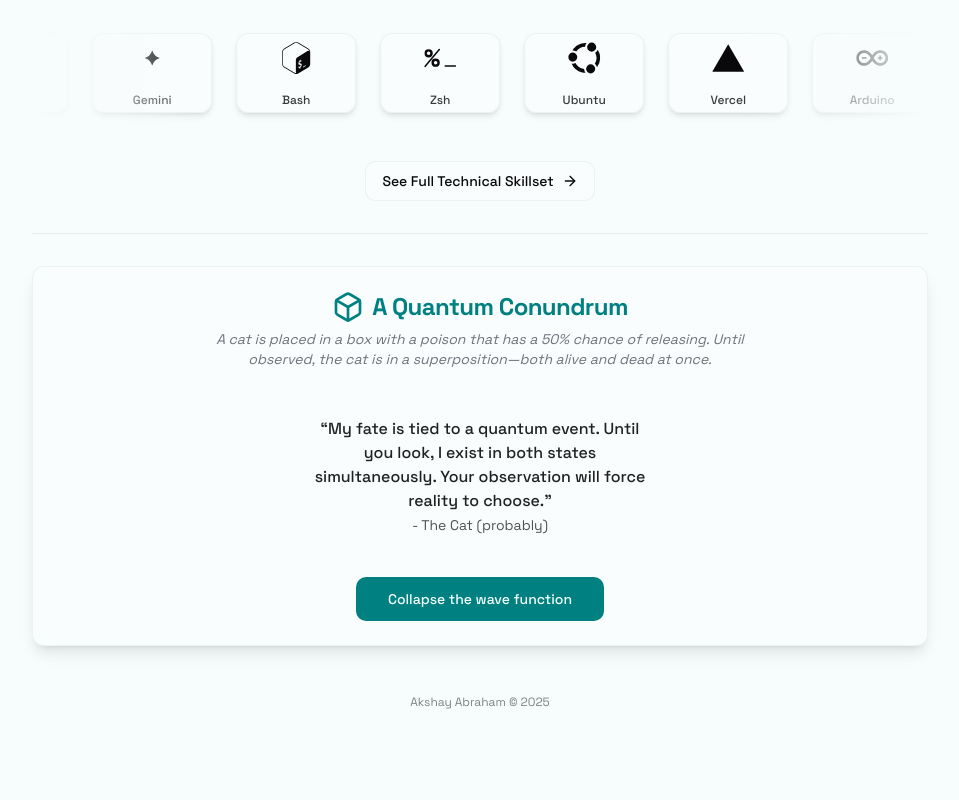
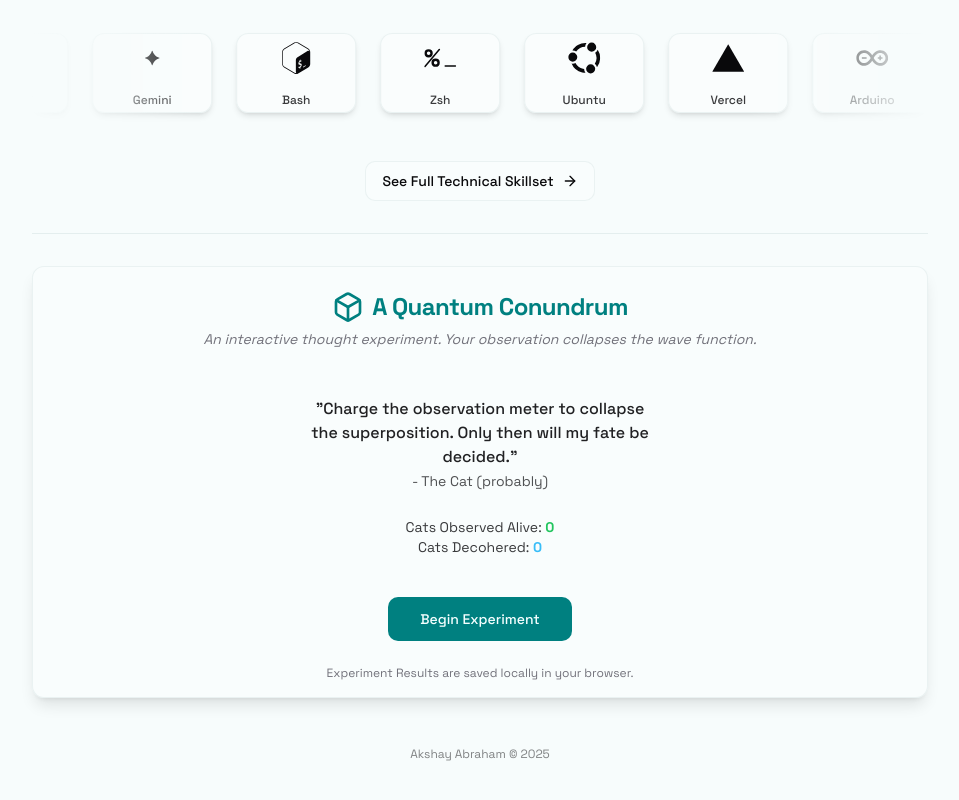
Before and after one commit to akshay-abraham/Quantalink, a Next.js app: page / in a window 1280 px wide. Shown: the part 1670-2470 px from the top of the page, without its empty margins (160-1119 px from the left). Before the commit the page ends 2428 px from the top, so only its background shows below. Built offline with nearby package versions, Linux system fonts and the light colour scheme.

Commit message:
feat: implement game remake - phase 2

```diff
--- a/src/components/easter-egg.tsx
+++ b/src/components/easter-egg.tsx
@@ -1,12 +1,12 @@
 /**
  * @file src/components/easter-egg.tsx
  * @description A fun, interactive "game" component based on the Schrödinger's Cat thought experiment.
- *              It allows the user to "collapse the wave function" and see a random outcome.
+ *              It allows the user to "collapse the wave function" after completing a mini-game.
  * @note This is a client component due to its use of state (`useState`) and effects (`useEffect`).
  */
 "use client"
 
-import { useState, useRef, useEffect } from 'react';
+import { useState, useRef, useEffect, useCallback } from 'react';
 import { Button } from "@/components/ui/button";
 import {
   Card,
@@ -16,25 +16,21 @@ import {
   CardHeader,
   CardTitle,
 } from "@/components/ui/card"
-import { Box, Cat, Ghost, PartyPopper } from 'lucide-react';
+import { Box, Cat, Ghost, PartyPopper, Timer, Zap } from 'lucide-react';
 import { cn } from '@/lib/utils';
 import { useInView } from '@/hooks/use-in-view';
+import { Progress } from '@/components/ui/progress';
 
-// Defines the color palettes for the particle effects.
-const particleColors = {
+type GameState = 'idle' | 'playing' | 'revealing' | 'result' | 'failed';
+type CatState = 'alive' | 'ghost' | null;
+
+const PARTICLE_COLORS = {
   popper: ['#facc15', '#fb923c', '#f87171', '#4ade80', '#22d3ee', '#a78bfa', '#f472b6', '#818cf8'],
   ghost: ['#a5f3fc', '#67e8f9', '#c4b5fd', '#a78bfa', '#f0abfc', '#bae6fd'],
 };
 
-/**
- * A single particle component for the celebratory/spooky animations.
- * @param {{ type: 'popper' | 'ghost' }} props - The props object.
- * @param {'popper' | 'ghost'} props.type - The type of particle to render, determines color and icon.
- * @returns {JSX.Element} A div with randomized animation styles.
- */
 const Particle = ({ type }: { type: 'popper' | 'ghost' }) => {
-  // Select a random color from the appropriate palette.
-  const color = particleColors[type][Math.floor(Math.random() * particleColors[type].length)];
+  const color = PARTICLE_COLORS[type][Math.floor(Math.random() * PARTICLE_COLORS[type].length)];
   const style: React.CSSProperties = {
     position: 'absolute',
     left: `${Math.random() * 100}%`,
@@ -45,54 +41,95 @@ const Particle = ({ type }: { type: 'popper' | 'ghost' }) => {
     animationDelay: `${Math.random() * 0.5}s`,
     color: color,
   };
-
   const Icon = type === 'popper' ? PartyPopper : Ghost;
-
-  return (
-    <div style={style}>
-      <Icon className="h-5 w-5" />
-    </div>
-  );
+  return <div style={style}><Icon className="h-5 w-5" /></div>;
 };
 
-/**
- * A container component that renders a specified number of particles.
- * @param {{ type: 'popper' | 'ghost', count: number }} props - The props object.
- * @returns {JSX.Element} A div containing multiple Particle components.
- */
 const FunParticles = ({ type, count }: { type: 'popper' | 'ghost', count: number }) => (
     <div className="absolute inset-0 pointer-events-none">
-        {Array.from({ length: count }).map((_, i) => (
-            <Particle key={i} type={type} />
-        ))}
+        {Array.from({ length: count }).map((_, i) => <Particle key={i} type={type} />)}
     </div>
 );
 
-/**
- * The main EasterEgg component. It manages the state of the "game" and renders the UI.
- * @returns {JSX.Element} A Card component with the interactive experiment.
- */
 export default function EasterEgg() {
-  const [isObserved, setIsObserved] = useState(false);
-  const [catState, setCatState] = useState<'alive' | 'ghost' | null>(null);
+  const [gameState, setGameState] = useState<GameState>('idle');
+  const [catState, setCatState] = useState<CatState>(null);
+  const [progress, setProgress] = useState(0);
+  const [timeLeft, setTimeLeft] = useState(5);
+  const [stats, setStats] = useState({ alive: 0, ghost: 0 });
+
   const ref = useRef<HTMLDivElement>(null);
+  const timerRef = useRef<NodeJS.Timeout | null>(null);
   const isVisible = useInView(ref);
 
-  // Function to "observe" the cat, collapsing its state.
-  const observe = () => {
-    // 50/50 chance of being 'alive' or 'ghost'.
-    setCatState(Math.random() > 0.5 ? 'alive' : 'ghost');
-    setIsObserved(true);
+  useEffect(() => {
+    try {
+      const storedStats = localStorage.getItem('quantumConundrumStats');
+      if (storedStats) {
+        setStats(JSON.parse(storedStats));
+      }
+    } catch (error) {
+      console.error("Failed to parse stats from localStorage", error);
+    }
+  }, []);
+
+  const updateStats = useCallback((result: CatState) => {
+    if (!result) return;
+    const newStats = { ...stats, [result]: stats[result] + 1 };
+    setStats(newStats);
+    try {
+      localStorage.setItem('quantumConundrumStats', JSON.stringify(newStats));
+    } catch (error) {
+      console.error("Failed to save stats to localStorage", error);
+    }
+  }, [stats]);
+
+  const startExperiment = () => {
+    setProgress(0);
+    setTimeLeft(5);
+    setGameState('playing');
+
+    timerRef.current = setInterval(() => {
+      setTimeLeft(prev => {
+        if (prev <= 1) {
+          clearInterval(timerRef.current!);
+          setGameState('failed');
+          return 0;
+        }
+        return prev - 1;
+      });
+    }, 1000);
   };
 
-  // Function to reset the experiment to its initial state.
-  const reset = () => {
-    setIsObserved(false);
-    setCatState(null);
+  const chargeMeter = () => {
+    if (gameState !== 'playing') return;
+    setProgress(prev => {
+      const newProgress = prev + 15;
+      if (newProgress >= 100) {
+        clearInterval(timerRef.current!);
+        observe();
+        return 100;
+      }
+      return newProgress;
+    });
   };
 
-  // This effect injects the keyframe animation for the particles into the document's stylesheet.
-  // This is done once when the component mounts.
+  const observe = () => {
+    setGameState('revealing');
+    setTimeout(() => {
+      const result = Math.random() > 0.5 ? 'alive' : 'ghost';
+      setCatState(result);
+      updateStats(result);
+      setGameState('result');
+    }, 2000);
+  };
+
+  const reset = () => {
+    setGameState('idle');
+    setCatState(null);
+    setProgress(0);
+  };
+
   useEffect(() => {
     const keyframes = `
       @keyframes fly-out {
@@ -100,10 +137,10 @@ export default function EasterEgg() {
         100% { transform: translate(${(Math.random() - 0.5) * 400}px, ${(Math.random() - 0.5) * 400}px) scale(1); opacity: 0; }
       }
     `;
+    if (typeof window !== 'undefined') {
       const styleSheet = document.styleSheets[0];
       if (styleSheet) {
           try {
-            // Check if the rule already exists to avoid errors on hot-reload.
               const ruleExists = Array.from(styleSheet.cssRules).some(rule => (rule as CSSKeyframesRule).name === 'fly-out');
               if (!ruleExists) {
                  styleSheet.insertRule(keyframes, styleSheet.cssRules.length);
@@ -112,19 +149,14 @@ export default function EasterEgg() {
               console.warn("Could not insert keyframe rule.", e)
           }
       }
+    }
   }, []);
 
   return (
     <section
       ref={ref}
-      // Fades in the whole section when it becomes visible.
-      className={cn(
-        "space-y-4 text-center transition-opacity duration-1000 ease-out",
-        isVisible ? "opacity-100" : "opacity-0"
-      )}
-      style={{
-        transitionDelay: isVisible ? '150ms' : '0ms'
-      }}
+      className={cn("space-y-4 text-center transition-opacity duration-1000 ease-out", isVisible ? "opacity-100" : "opacity-0")}
+      style={{ transitionDelay: isVisible ? '150ms' : '0ms' }}
     >
         <Card className={cn(
             "relative bg-card/30 border-border/40 shadow-lg transition-all duration-700 ease-out text-center overflow-hidden",
@@ -138,32 +170,64 @@ export default function EasterEgg() {
                     A Quantum Conundrum
                 </CardTitle>
                 <CardDescription className="max-w-prose mx-auto italic">
-                  A cat is placed in a box with a poison that has a 50% chance of releasing. Until observed, the cat is in a superposition—both alive and dead at once.
+                  An interactive thought experiment. Your observation collapses the wave function.
                 </CardDescription>
             </CardHeader>
-            <CardContent className="min-h-[200px] flex flex-col items-center justify-center space-y-6 p-6">
+            <CardContent className="min-h-[260px] flex flex-col items-center justify-center space-y-6 p-6">
 
-                {/* Renders the initial state of the experiment. */}
-                {!isObserved && (
+                {gameState === 'idle' && (
                     <div className="space-y-6 animate-fade-in w-full max-w-sm px-4">
                         <blockquote className='space-y-2'>
-                          <p className="font-medium text-foreground/90">“My fate is tied to a quantum event. Until you look, I exist in both states simultaneously. Your observation will force reality to choose.”</p>
+                          <p className="font-medium text-foreground/90">"Charge the observation meter to collapse the superposition. Only then will my fate be decided."</p>
                           <cite className="text-sm text-foreground/70 not-italic">- The Cat (probably)</cite>
                         </blockquote>
+                         <div className="text-sm text-foreground/80">
+                           <p>Cats Observed Alive: <span className="font-bold text-green-500">{stats.alive}</span></p>
+                           <p>Cats Decohered: <span className="font-bold text-sky-400">{stats.ghost}</span></p>
+                         </div>
                         <div className="w-full pt-4">
-                          <Button onClick={observe} size="lg" className="w-full sm:w-auto">
-                            Collapse the wave function
+                          <Button onClick={startExperiment} size="lg" className="w-full sm:w-auto">
+                            Begin Experiment
                           </Button>
                         </div>
                     </div>
                 )}
 
-                {/* Renders the result after the user has clicked the button. */}
-                {isObserved && (
+                {(gameState === 'playing' || gameState === 'failed') && (
+                    <div className="space-y-6 animate-fade-in w-full max-w-sm px-4">
+                        <h3 className="font-bold text-lg text-primary">{gameState === 'failed' ? 'Experiment Failed!' : 'Charging Meter...'}</h3>
+                        <div className="space-y-2">
+                           <Progress value={progress} className="w-full" />
+                           <div className="flex justify-between items-center text-sm text-foreground/70">
+                               <span>Observation Meter</span>
+                               <span className="flex items-center gap-1"><Timer className="h-4 w-4" />{timeLeft}s</span>
+                           </div>
+                        </div>
+                        <p className="text-sm text-foreground/80">
+                          {gameState === 'failed' ? 'The quantum state destabilized. Reset to try again.' : 'Repeatedly click to charge the meter before time runs out!'}
+                        </p>
+                        <div className="w-full pt-4">
+                            {gameState === 'playing' ? (
+                               <Button onClick={chargeMeter} size="lg" className="w-full sm:w-auto">
+                                   <Zap className="mr-2 h-4 w-4" /> Charge
+                               </Button>
+                            ) : (
+                                <Button onClick={reset} variant="outline">Reset Experiment</Button>
+                            )}
+                        </div>
+                    </div>
+                )}
+
+                {gameState === 'revealing' && (
+                    <div className="space-y-4 animate-fade-in text-center">
+                        <h3 className="text-xl font-bold text-primary">Wave Function Collapsing...</h3>
+                        <p className="text-foreground/80">Determining final state...</p>
+                    </div>
+                )}
+
+                {gameState === 'result' && (
                      <div className="w-full animate-fade-in space-y-6">
                         <div className="relative flex flex-col items-center justify-center gap-4">
-
-                            {/* The "Alive" outcome. */}
                             {catState === 'alive' && (
                                 <div className="relative flex-1 p-4 border border-green-500/30 bg-green-500/10 rounded-lg space-y-3 text-center w-full max-w-sm">
                                     <FunParticles type="popper" count={50} />
@@ -173,8 +237,6 @@ export default function EasterEgg() {
                                     <p className="text-sm text-foreground/80">The superposition collapsed into a definite state of life. Congratulations!</p>
                                 </div>
                             )}
-
-                            {/* The "Ghost" outcome. */}
                             {catState === 'ghost' && (
                                 <div className="relative flex-1 p-4 border border-sky-400/30 bg-sky-400/10 rounded-lg space-y-3 text-center w-full max-w-sm">
                                     <FunParticles type="ghost" count={30} />
@@ -185,15 +247,16 @@ export default function EasterEgg() {
                                 </div>
                             )}
                         </div>
-
                         <p className='text-xs text-foreground/60 max-w-prose mx-auto pt-4'>
-                          By observing, you didn't just see a result—you participated in creating it. This is the bizarre and fascinating nature of quantum mechanics.
+                          By participating, you didn't just see a result—you created it. This is the essence of the observer effect in quantum mechanics.
                         </p>
-
-                        <Button onClick={reset} variant="outline">Reset Superposition</Button>
+                        <Button onClick={reset} variant="outline">Run New Experiment</Button>
                     </div>
                 )}
             </CardContent>
+            <CardFooter className="flex justify-center text-xs text-muted-foreground pb-4">
+                <p>Experiment Results are saved locally in your browser.</p>
+            </CardFooter>
         </Card>
     </section>
   )
```
Lines whose indentation alone changed are shown as unchanged.
